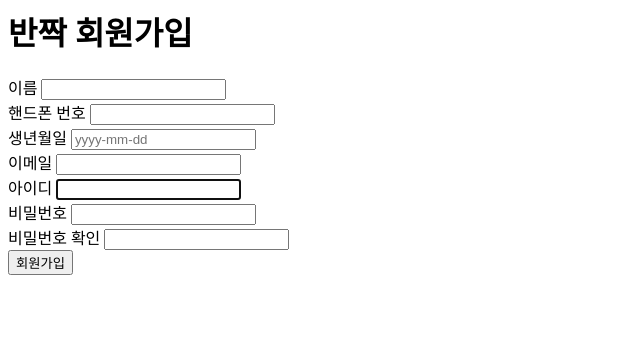
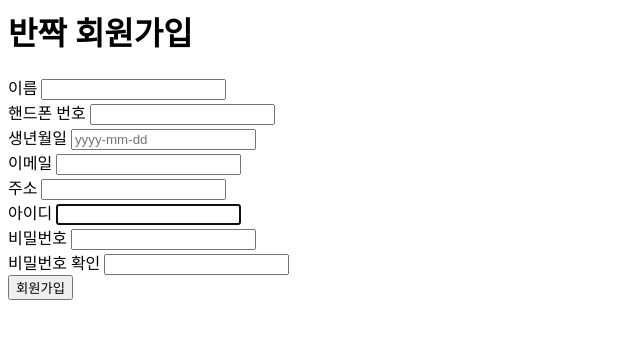
Before and after one commit to Handson-project-Team06/Pet_Matching, a Django app: page /sign_up/ in a window 1280 px wide. Shown: the top 339 px of the page, without its empty margins (0-640 px from the left). Run offline with Django 3.2, Linux system fonts and the light colour scheme.

Commit message:
add address block in sign_up html file

```diff
--- a/accounts/templates/accounts/sign_up.html
+++ b/accounts/templates/accounts/sign_up.html
@@ -17,6 +17,9 @@
             <label class="col-md-3" for="id_email">이메일</label> <input class="col-md-9" type="email" name="email" maxlength="254" id="id_email">
         </div>
         <div class="field-input">
+            <label class="col-md-3" for="id_address">주소</label> <input class="col-md-9" type="text" name="address" maxlength="254" id="id_address">
+        </div>
+        <div class="field-input">
             <label class="col-md-3" for="id_username">아이디</label> <input class="col-md-9" type="text" name="username" maxlength="150" autofocus="" required="" id="id_username">
         </div>
         <div class="field-input">
```
